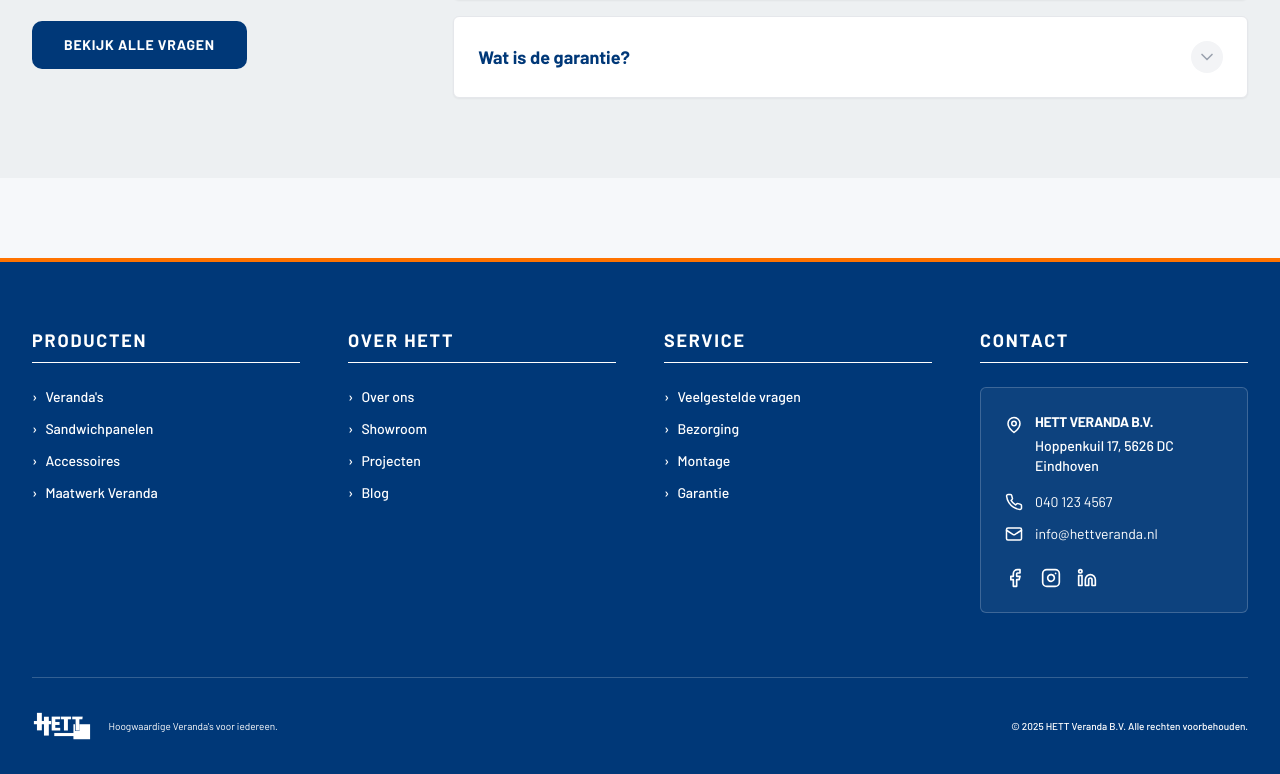
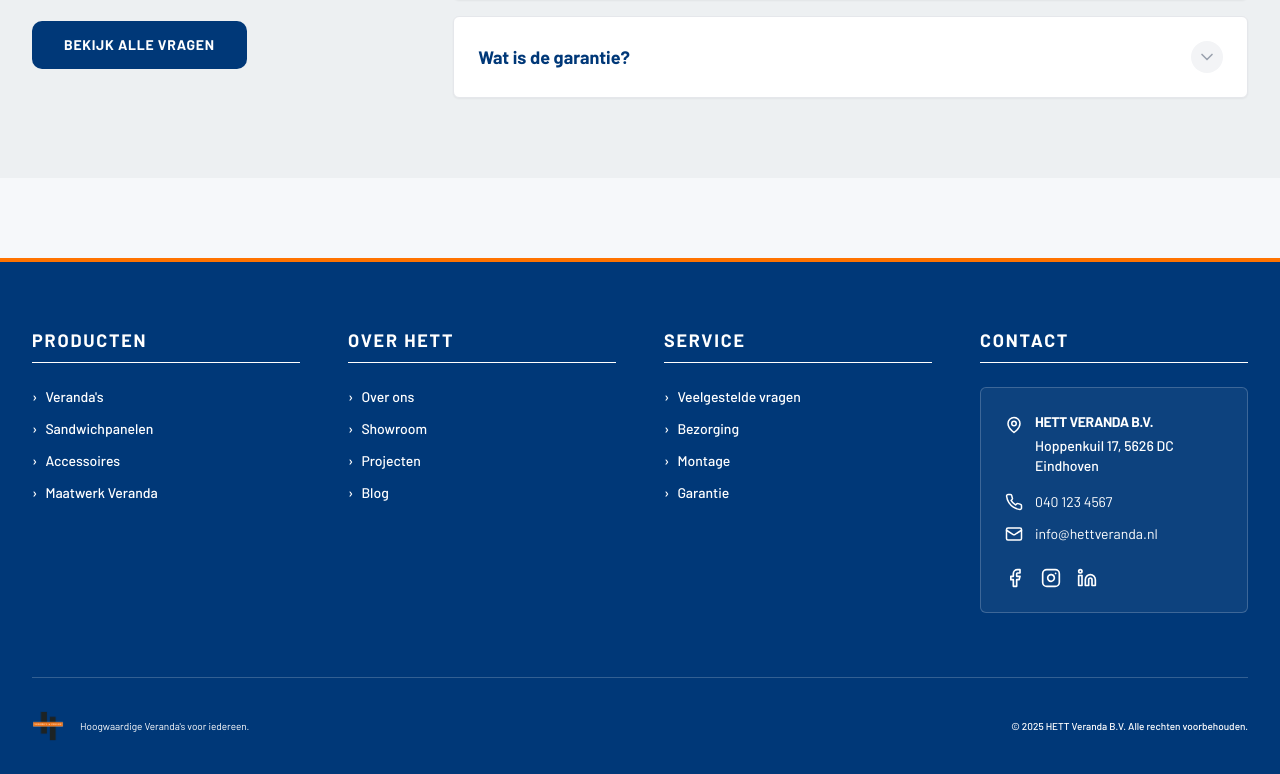
Before and after one commit to brndagencynl/HETT, a React (Vite) app: page / in a window 1280 px wide. Shown: the part 3635-4409 px from the top of the page. Built offline with nearby package versions, Linux system fonts and the light colour scheme; no server answers.

Commit message:
update logo

```diff
--- a/components/Footer.tsx
+++ b/components/Footer.tsx
@@ -80,7 +80,7 @@ const Footer: React.FC = () => {
 
                 <div className="border-t border-white/20 pt-8 flex flex-col md:flex-row justify-between items-center gap-6">
                     <div className="flex items-center gap-4">
-                        <img src="/assets/images/hett-logo-footer.png" alt="HETT" className="h-8 brightness-0 invert" />
+                        <img src="/assets/images/hett-logo-navbar.png" alt="HETT" className="h-8 object-contain" />
                         <p className="text-[10px] text-white">Hoogwaardige Veranda's voor iedereen.</p>
                     </div>
 
--- a/pages/Showroom.tsx
+++ b/pages/Showroom.tsx
@@ -74,7 +74,7 @@ const Showroom: React.FC = () => {
 
                         {/* Module Header */}
                         <div className="p-8 md:p-10 border-b border-gray-100 text-center">
-                            <img src="/logo.png" alt="HETT" className="h-12 mx-auto mb-6 object-contain" />
+                            <img src="/assets/images/hett-logo-navbar.png" alt="HETT" className="h-12 mx-auto mb-6 object-contain" />
                             <span className="text-gray-500 font-bold text-sm uppercase tracking-wider mb-2 block">Showroom HETT Eindhoven</span>
                             <h2 className="text-2xl md:text-3xl font-black text-hett-dark mb-4">
                                 Plan hier je afspraak met onze adviseur(s)
```
Also changed, not shown: public/assets/images/hett-logo-navbar.png.
